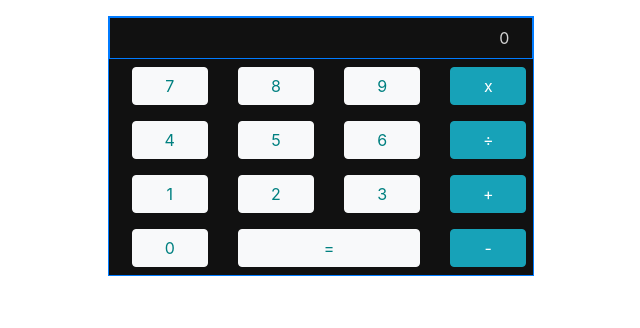
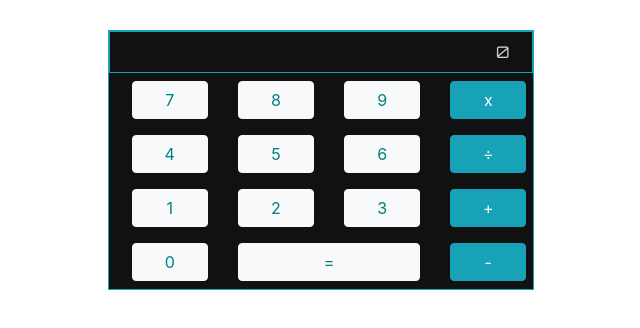
Before and after one commit to marshalloffutt/calculator, a plain HTML site: page index.html in a window 1280 px wide. Shown: the whole page, without its empty margins (319-959 px from the left). Drawn offline with nearby package versions, Linux system fonts and the light colour scheme.

Commit message:
Fighting bootstrap

```diff
--- a/index.html
+++ b/index.html
@@ -7,11 +7,12 @@
     <title>Calculator</title>
     <link rel="stylesheet" href="https://maxcdn.bootstrapcdn.com/bootstrap/4.0.0/css/bootstrap.min.css" integrity="sha384-Gn5384xqQ1aoWXA+058RXPxPg6fy4IWvTNh0E263XmFcJlSAwiGgFAW/dAiS6JXm" crossorigin="anonymous">
     <link rel="stylesheet" href="main.css">
+    <link href="https://fonts.googleapis.com/css?family=Orbitron" rel="stylesheet">
 </head>
 <body>
-    <div class="calculator col-4 offset-md-4 mt-3 border border-primary">
-        <div class="row border border-primary p-2 pull-right">
-            <div id='result' class="col-12 pull-right d-flex justify-content-end"></div>
+    <div class="calculator col-4 offset-md-4 border border-info" id="container">
+        <div class="row border border-info p-2">
+            <div id='result' class="col-12 d-flex justify-content-end"></div>
         </div>
         <div class="row">
             <div class="col">
--- a/main.css
+++ b/main.css
@@ -8,6 +8,9 @@
 
 #result {
     color: lightgray;
-    text-align: right;
-    float: right;
+    font-family: 'Orbitron', sans-serif;
 }
+
+#container {
+    margin-top: 30px;
+}
```
